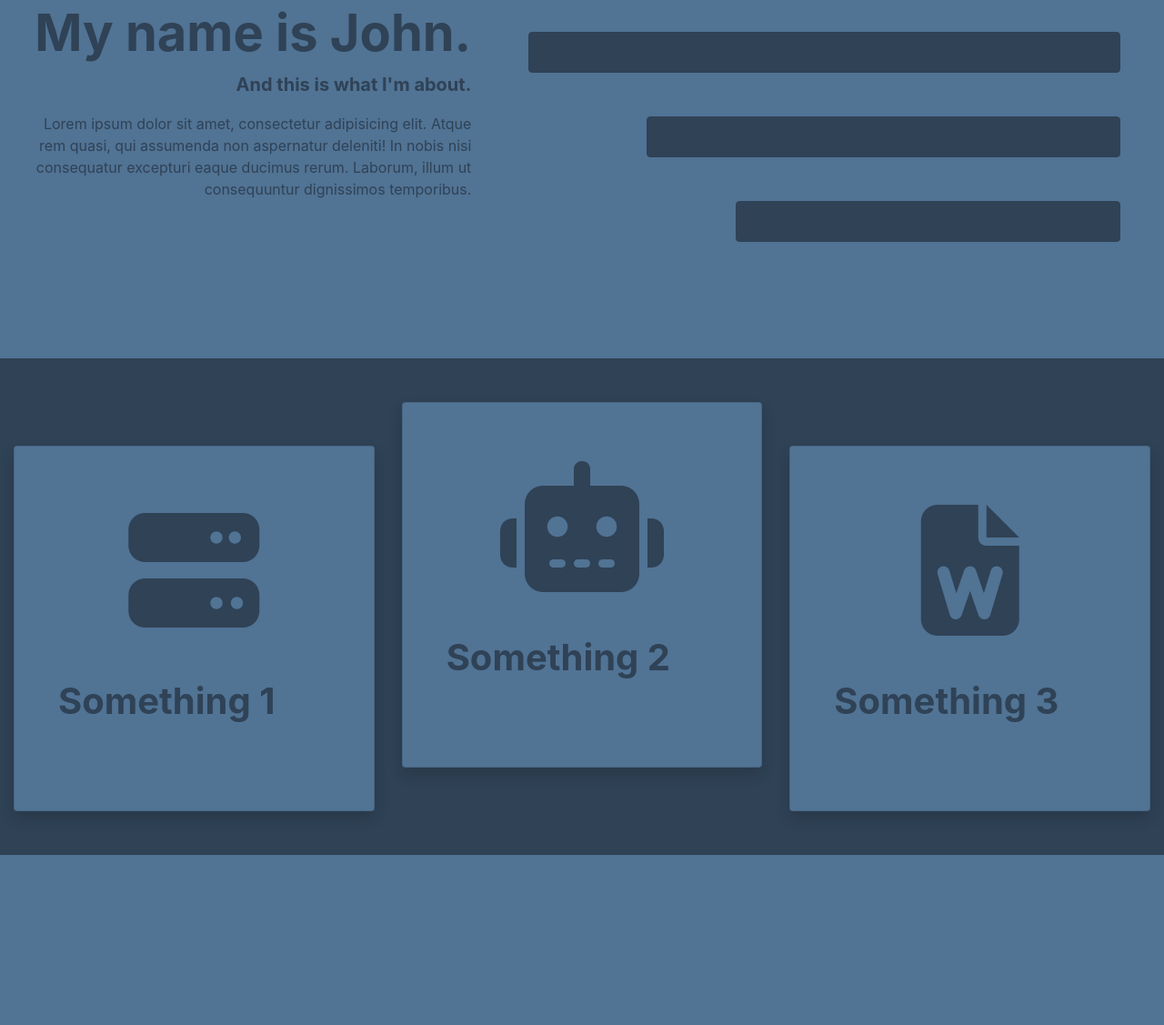
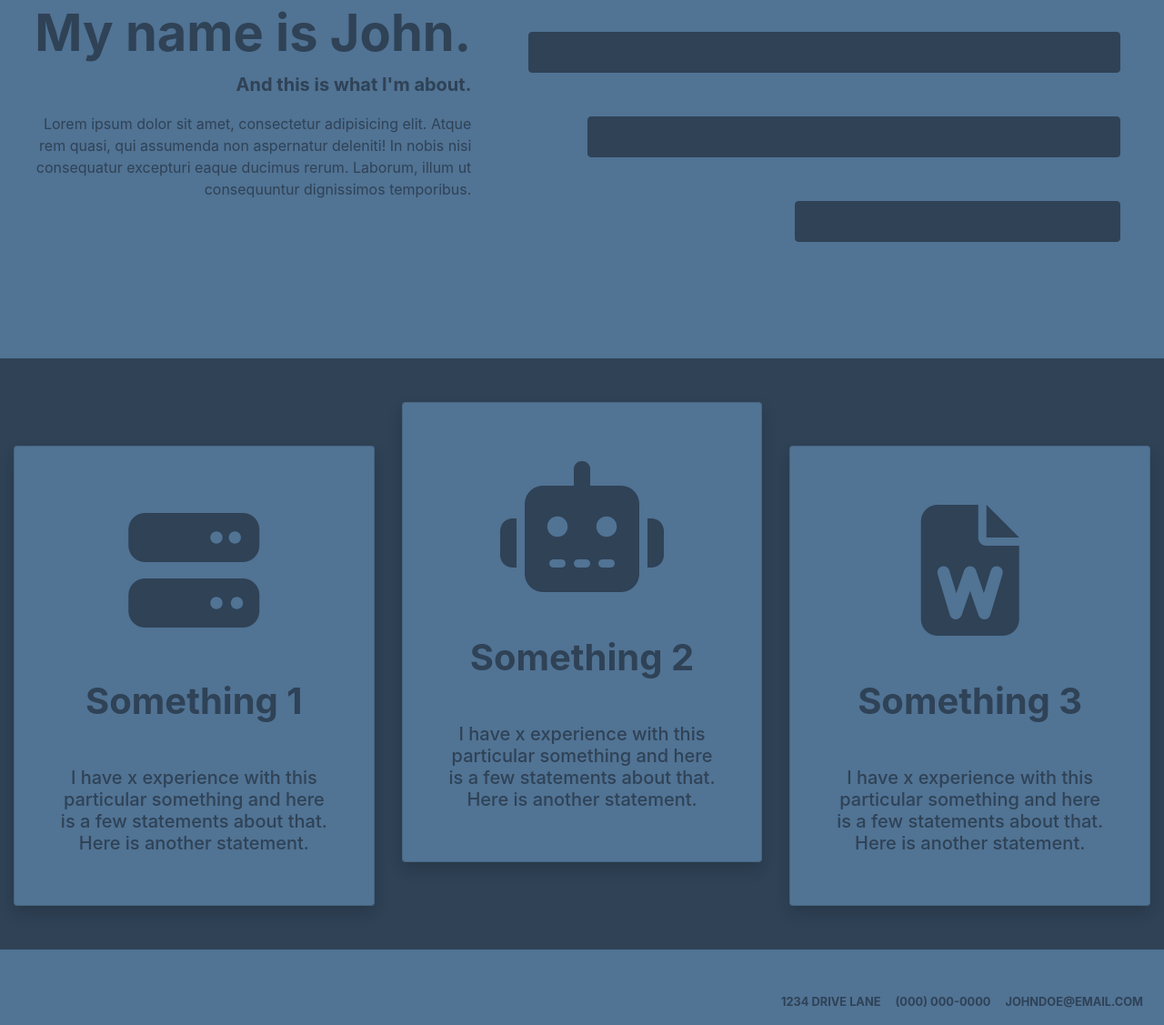
Before and after one commit to rynstwrt/jumbotron-bootstrap-website, a plain HTML site: page index.html in a window 1280 px wide. Shown: the part 568-1695 px from the top of the page at 91% size. Before the commit the page ends 1556 px from the top, so only its background shows below. Drawn offline with Linux system fonts and the light colour scheme.

Commit message:
Update index.html

```diff
--- a/index.html
+++ b/index.html
@@ -31,11 +31,11 @@
 					<div class='progress-bar'></div>
 				</div>
 
-				<div class='progress bg-transparent my-4 justify-content-end' style='width: 80%;'>
+				<div class='progress bg-transparent my-4 justify-content-end' style='width: 90%;'>
 					<div class='progress-bar'></div>
 				</div>
 
-				<div class='progress bg-transparent my-4 justify-content-end' style='width: 65%;'>
+				<div class='progress bg-transparent my-4 justify-content-end' style='width: 55%;'>
 					<div class='progress-bar' role="progressbar" aria-valuenow="0" aria-valuemin="0" aria-valuemax="100"></div>
 				</div>
 			</div>
@@ -43,24 +43,35 @@
 
 		<div class='row my-5 py-5' style='background-color: hsl(210, 29%, 26%);'>
 			<div class='col'>
-				<div class='card shadow mt-5 p-5'>
-					<i class='fas fa-server text-center mt-3'></i>
+				<div class='card shadow mt-5 p-5 text-center'>
+					<i class='fas fa-server mt-3'></i>
 					<h1 class='my-5 font-weight-bold'>Something 1</h1>
+					<p class='h5'>I have x experience with this particular something and here is a few statements about that. Here is another statement.</p>
 				</div>
 			</div>
 
 			<div class='col'>
-				<div class='card shadow p-5'>
-					<i class='fas fa-robot text-center mt-3'></i>
+				<div class='card shadow p-5 text-center'>
+					<i class='fas fa-robot mt-3'></i>
 					<h1 class='my-5 font-weight-bold'>Something 2</h1>
+					<p class='h5'>I have x experience with this particular something and here is a few statements about that. Here is another statement.</p>
 				</div>
 			</div>
 
 			<div class='col'>
-				<div class='card shadow mt-5 p-5'>
-					<i class='fas fa-file-word text-center mt-3'></i>
+				<div class='card shadow mt-5 p-5 text-center'>
+					<i class='fas fa-file-word mt-3'></i>
 					<h1 class='my-5 font-weight-bold'>Something 3</h1>
+					<p class='h5'>I have x experience with this particular something and here is a few statements about that. Here is another statement.</p>
 				</div>
+			</div>
+		</div>
+
+		<div class='row '>
+			<div class='col d-flex flex-row text-uppercase font-weight-bold justify-content-end small'>
+				<p class='mx-2'>1234 Drive Lane</p>
+				<p class='mx-2'>(000) 000-0000</p>
+				<p class='mx-2'>johndoe@email.com</p>
 			</div>
 		</div>
 	</div>
```
